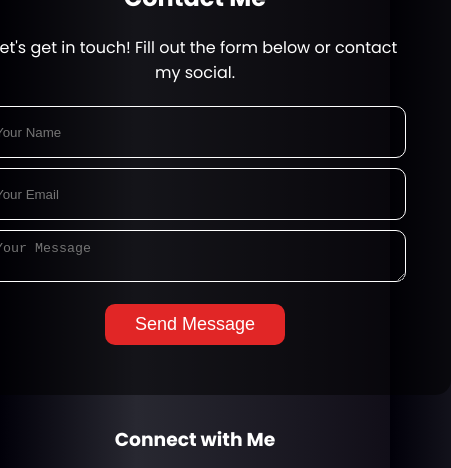
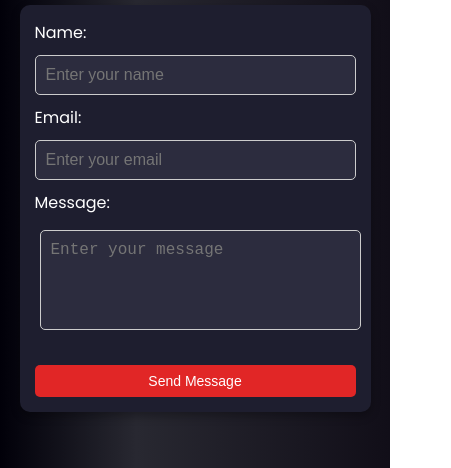
Before and after one commit to Shariful-Islam-Sourav/personal-portfolio-website, a plain HTML site: page contact.html in a window 390 px wide. Shown: the part 203-671 px from the top of the page, 451 px wide, since content can reach past the window. Drawn offline with Linux system fonts and the light colour scheme.

Commit message:
Form Validated

```diff
--- a/contact.html
+++ b/contact.html
@@ -3,7 +3,7 @@
   <head>
     <meta charset="UTF-8" />
     <meta name="viewport" content="width=device-width, initial-scale=1.0" />
-    <title>Personal Portfolio</title>
+    <title>Contact Me</title>
     <link rel="stylesheet" href="/styles/style.css" />
     <link rel="stylesheet" href="/styles/contact.css" />
     <script
@@ -25,56 +25,68 @@
       </nav>
     </header>
 
-    <!-- Contact Section -->
-    <section class="form-section">
-      <div class="form">
-        <h2 class="hero-text">Contact Me</h2>
-        <p>Let's get in touch! Fill out the form below or contact my social.</p>
-
-        <!-- Contact Form -->
-
-        <form class="contact-form">
+    <main>
+      <section class="contact-section">
+        <h2>Contact Me</h2>
+        <form id="contactForm" novalidate>
+          <label for="name">Name:</label>
           <input
             type="text"
             id="name"
             name="name"
-            placeholder="Your Name"
+            placeholder="Enter your name"
             required
           />
-          <br />
+
+          <label for="email">Email:</label>
           <input
             type="email"
             id="email"
             name="email"
-            placeholder="Your Email"
+            placeholder="Enter your email"
             required
           />
-          <br />
+
+          <label for="message">Message:</label>
           <textarea
             id="message"
             name="message"
-            placeholder="Your Message"
-            rows="5"
+            placeholder="Enter your message"
             required
           ></textarea>
-          <br />
-          <button type="submit" class="submit-btn">Send Message</button>
+
+          <div id="error-message"></div>
+
+          <button type="submit" class="btn btn-primary">Send Message</button>
         </form>
-      </div>
-    </section>
+      </section>
+    </main>
+
     <!-- Social Media Links -->
     <div class="social-links">
       <h3>Connect with Me</h3>
-      <a href="https://www.linkedin.com/in/sharifulislamsourav/" target="_blank" class="social-icon"
+      <a
+        href="https://www.linkedin.com/in/sharifulislamsourav/"
+        target="_blank"
+        class="social-icon"
         ><i class="fa-brands fa-linkedin"></i
       ></a>
-      <a href="https://github.com/Shariful-Islam-Sourav" target="_blank" class="social-icon"
+      <a
+        href="https://github.com/Shariful-Islam-Sourav"
+        target="_blank"
+        class="social-icon"
         ><i class="fa-brands fa-github"></i
       ></a>
-      <a href="https://www.facebook.com/shariful.islam.sourav.661597/" target="_blank" class="social-icon"
+      <a
+        href="https://www.facebook.com/shariful.islam.sourav.661597/"
+        target="_blank"
+        class="social-icon"
         ><i class="fa-brands fa-facebook"></i
       ></a>
-      <a href="https://discord.com/channels/@me/813420487472447498"><i class="fa-brands fa-discord"></i></a>
+      <a href="https://discord.com/channels/@me/813420487472447498"
+        ><i class="fa-brands fa-discord"></i
+      ></a>
     </div>
+    <script src="/js/script.js"></script>
   </body>
 </html>
--- /dev/null
+++ b/js/script.js
@@ -0,0 +1,45 @@
+document.addEventListener("DOMContentLoaded", function () {
+  const form = document.querySelector("#contactForm");
+  const nameInput = document.querySelector("#name");
+  const emailInput = document.querySelector("#email");
+  const messageInput = document.querySelector("#message");
+
+  form.addEventListener("submit", function (event) {
+    let isValid = true;
+    let errors = [];
+
+    // Validate Name
+    if (nameInput.value.trim() === "") {
+      isValid = false;
+      errors.push("Name is required.");
+    }
+
+    // Validate Email
+    const emailPattern = /^[^\s@]+@[^\s@]+\.[^\s@]+$/;
+    if (emailInput.value.trim() === "") {
+      isValid = false;
+      errors.push("Email is required.");
+    } else if (!emailPattern.test(emailInput.value.trim())) {
+      isValid = false;
+      errors.push("Please enter a valid email address.");
+    }
+
+    // Validate Message
+    if (messageInput.value.trim() === "") {
+      isValid = false;
+      errors.push("Message is required.");
+    }
+
+    // If not valid, prevent form submission and show errors
+    if (!isValid) {
+      event.preventDefault();
+      alert(errors.join("\n")); // Show errors in a window alert
+    } else {
+      // Optional: Show a confirmation dialog before submission
+      const confirmation = confirm("Are you sure you want to submit the form?");
+      if (!confirmation) {
+        event.preventDefault(); // Prevent submission if the user cancels
+      }
+    }
+  });
+});
--- a/styles/contact.css
+++ b/styles/contact.css
@@ -10,7 +10,8 @@
   padding: 50px 40px;
   border-radius: 15px;
 }
-.form input, textarea{
+.form input,
+textarea {
   color: white;
   width: 400px;
   height: 30px;
@@ -34,7 +35,7 @@
   margin: 20px;
   text-align: center;
 }
-.social-links a{
+.social-links a {
   font-size: 20px;
   text-decoration: none;
   color: #e12626;
@@ -45,3 +46,91 @@
   transform: translateY(-5px);
   transition: all 0.3s ease;
 }
+
+/* Contact Form Styles */
+.contact-section {
+  width: 80%;
+  margin: 50px auto;
+  text-align: center;
+}
+
+.contact-section form {
+  display: flex;
+  flex-direction: column;
+  gap: 15px;
+  max-width: 500px;
+  margin: 0 auto;
+  background: #1e1e2f;
+  padding: 20px;
+  border-radius: 10px;
+  box-shadow: 0 4px 10px rgba(0, 0, 0, 0.3);
+  box-sizing: border-box; /* Ensure padding is included in width */
+}
+
+.contact-section label {
+  text-align: left;
+  font-size: 16px;
+  color: #fff;
+}
+
+.contact-section input,
+.contact-section textarea {
+  width: 100%; /* Ensure inputs fit within the container */
+  padding: 10px;
+  border: 1px solid #ccc;
+  border-radius: 5px;
+  font-size: 16px;
+  background: #2c2c3e;
+  color: #fff;
+  box-sizing: border-box; /* Prevent overflow due to padding */
+}
+
+.contact-section textarea {
+  resize: none;
+  height: 100px;
+}
+
+.contact-section button {
+  padding: 10px 20px;
+  font-size: 16px;
+  border: none;
+  border-radius: 5px;
+  background-color: #e12626;
+  color: #fff;
+  cursor: pointer;
+  transition: background-color 0.3s ease;
+}
+
+.contact-section button:hover {
+  background-color: #fff;
+  color: #e12626;
+  border: 1px solid #e12626;
+}
+
+#error-message {
+  margin-top: 10px;
+  font-size: 14px;
+  color: red;
+}
+
+/* Responsive Design */
+@media (max-width: 768px) {
+  .contact-section {
+    width: 90%;
+  }
+
+  .contact-section form {
+    padding: 15px;
+  }
+}
+
+@media (max-width: 480px) {
+  .contact-section form {
+    gap: 10px;
+  }
+
+  .contact-section button {
+    font-size: 14px;
+    padding: 8px 15px;
+  }
+}
```
Also changed, not shown: index.html (+0 -1 lines). Lines whose indentation alone changed are shown as unchanged.
